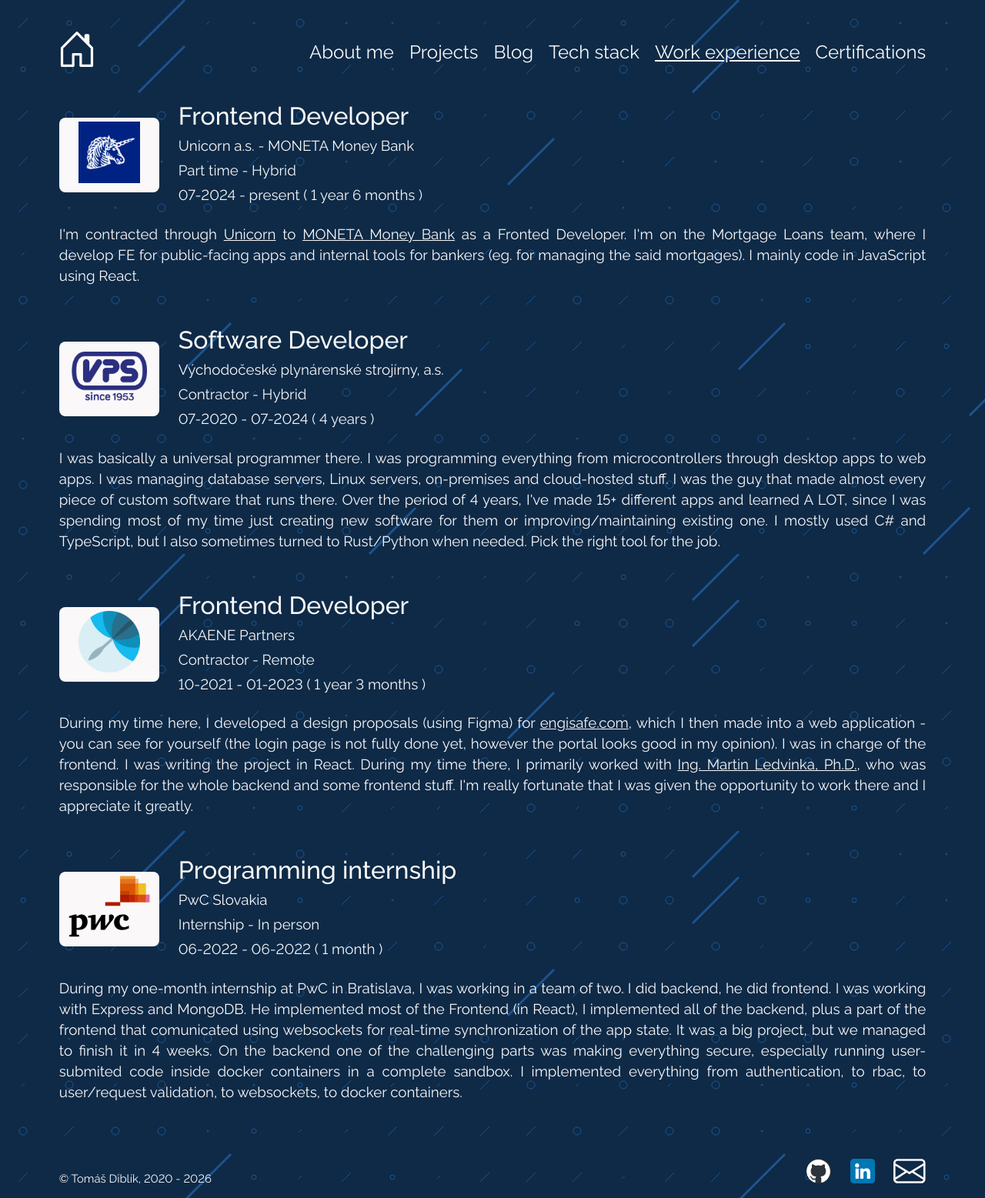
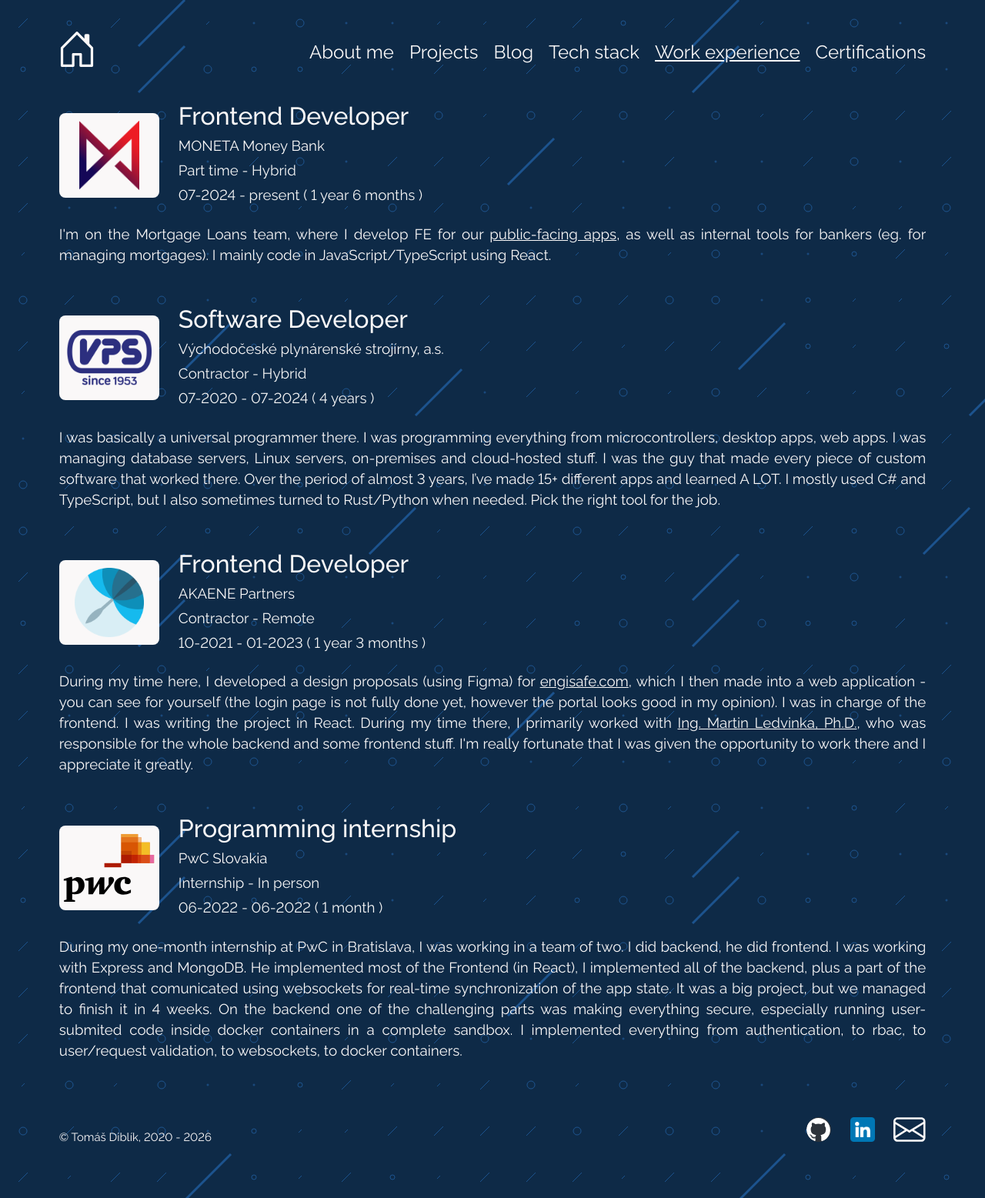
Before and after one commit to TDiblik/tomasdiblik.cz, a Jekyll site: the page built from src/pages/work-experience.html, in a window 1280 px wide. Shown: the whole page at 77% size. Built offline with Jekyll 4.4.1, drawn with Linux system fonts in a browser that asks for light colours.

Commit message:
[Feature] Add MMB as an employer

```diff
--- a/src/assets/css/work-experience.css
+++ b/src/assets/css/work-experience.css
@@ -18,12 +18,17 @@
   justify-content: center;
   min-width: 130px;
   max-width: 130px;
-  padding: 5px 0px;
+  padding: 10px 10px;
   border-radius: var(--border-radius);
   background-color: var(--white);
 }
+
+.job-logo-wrapper > a {
+  line-height: 0px;
+}
+
 .job-logo {
-  height: 80px;
+  height: 90px;
   width: auto;
   max-width: 130px;
 }
--- a/src/pages/work-experience.html
+++ b/src/pages/work-experience.html
@@ -14,18 +14,13 @@
  type_of_employment = "Part time - Hybrid"
  employed_from = "2024-07-01"
  employed_to = "not_yet"
- employer_name = "Unicorn a.s. - MONETA Money Bank"
- employer_logo_src = "/assets/img/unicorn-logo.webp"
- employer_href = "https://unicorn.com/"
+ employer_name = "MONETA Money Bank"
+ employer_logo_src = "/assets/img/moneta-logo.webp"
+ employer_href = "https://www.moneta.cz/"
  job_description = "
- I'm contracted through
- <a href='https://unicorn.com/' target='_blank' class='paragraph-text underline' rel='nofollow noreferrer noopener'> Unicorn</a>
- to
- <a href='https://moneta.cz/' target='_blank' class='paragraph-text underline' rel='nofollow noreferrer noopener'> MONETA Money Bank</a>
- as a Fronted Developer.
- I'm on the Mortgage Loans team, where I develop FE for public-facing apps
- and internal tools for bankers (eg. for managing the said mortgages).
- I mainly code in JavaScript using React.
+ I'm on the Mortgage Loans team, where I develop FE for our
+ <a href='https://hypoteka.moneta.cz/' target='_blank' class='paragraph-text underline' rel='nofollow noreferrer noopener'> public-facing apps</a>,
+ as well as internal tools for bankers (eg. for managing mortgages). I mainly code in JavaScript/TypeScript using React.
  " %}
 
 {% include job_row.html
@@ -37,15 +32,11 @@
  employer_logo_src = "/assets/img/vpsr-logo.webp"
  employer_href = "https://vpsr.cz"
  job_description = "
- I was basically a universal programmer there. I was programming everything from
- microcontrollers through desktop apps to web apps. I was managing database servers,
- Linux servers, on-premises and cloud-hosted stuff. I was the guy that made
- almost every piece of custom software that runs there. Over the period of
- 4 years, I've made 15+ different apps and learned A LOT, since I was
- spending most of my time just creating new software for them or
- improving/maintaining existing one. I mostly used C# and TypeScript, but I
- also sometimes turned to Rust/Python when needed. Pick the right tool for the
- job.
+ I was basically a universal programmer there. I was programming everything from microcontrollers,
+ desktop apps, web apps. I was managing database servers, Linux servers, on-premises and cloud-hosted stuff.
+ I was the guy that made every piece of custom software that worked there. Over the period of almost 3 years,
+ I’ve made 15+ different apps and learned A LOT. I mostly used C# and TypeScript, but I also sometimes
+ turned to Rust/Python when needed. Pick the right tool for the job.
  " %}
 
 {% include job_row.html
```
Also changed, not shown: README.md, src/assets/img/moneta-logo.webp (added), src/assets/img/unicorn-logo.webp (deleted).
